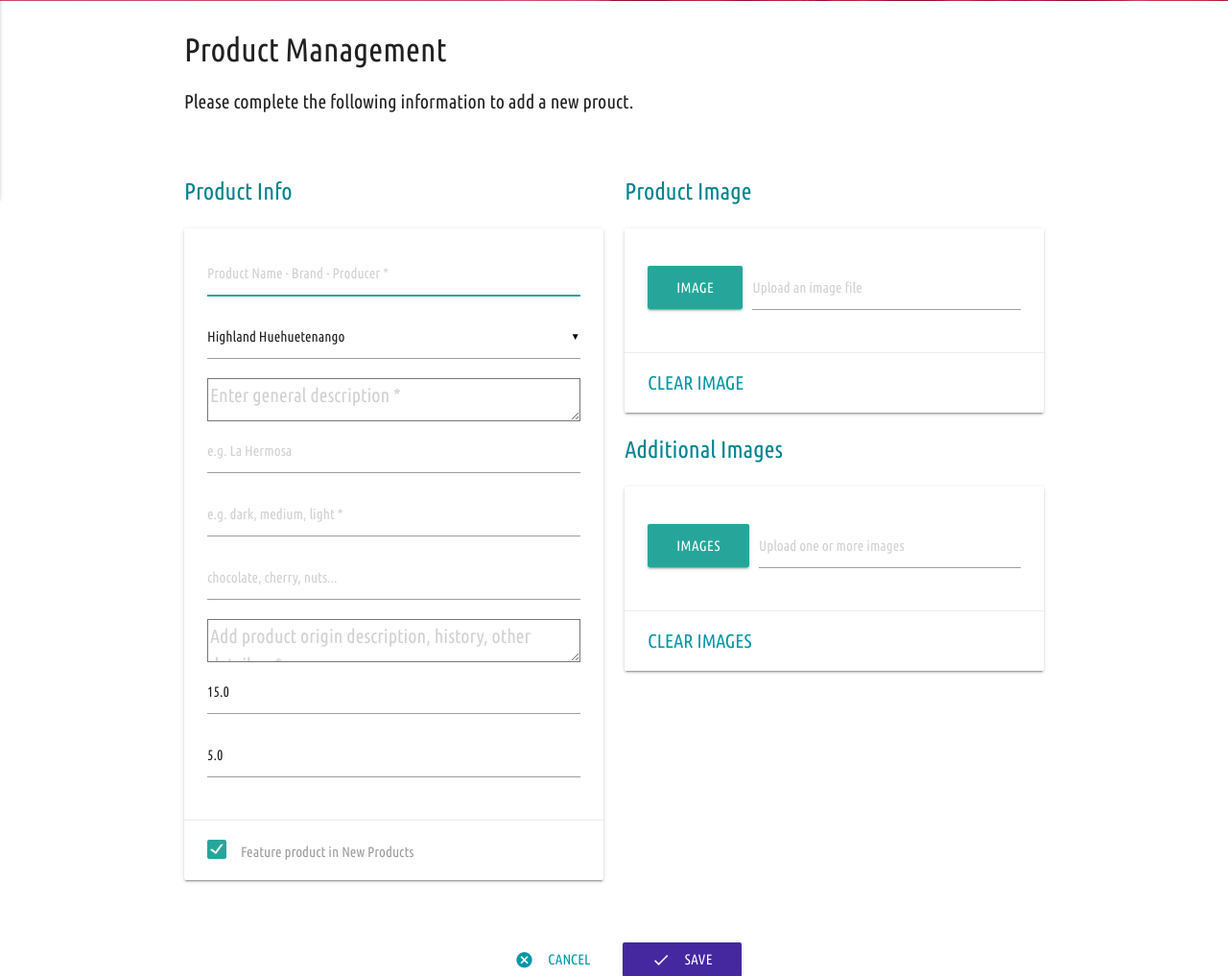
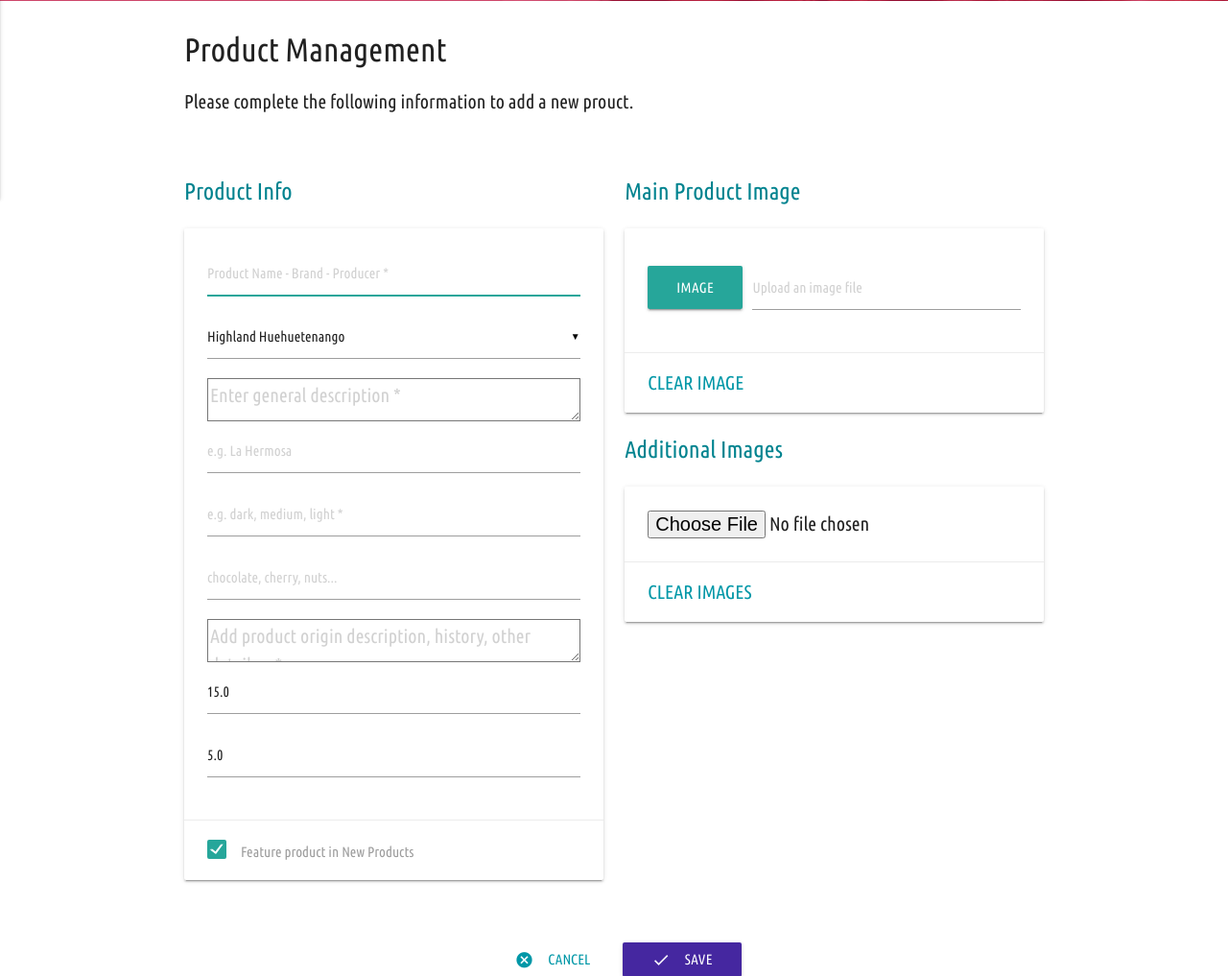
Before and after one commit to bramrodrigo89/guate-coffees-shop, a Django app: page /products/add/ in a window 1280 px wide. Shown: the part 653-1670 px from the top of the page at 96% size. Run offline with Django 3.2, Linux system fonts and the light colour scheme; the visitor is signed in with stand-in values (Sample User, id 1); data comes from the database, SQL or seed files in the repository; parts of the project's set-up code (start-up, migrations or seed data) failed here and were passed over; some libraries are stand-ins or nearby versions.

Commit message:
simplified saving new product view, adding products logic is working now

```diff
--- a/products/forms.py
+++ b/products/forms.py
@@ -9,7 +9,7 @@ class ProductForm(forms.ModelForm):
         model = Product
         fields = '__all__'
 
-    widget_image = forms.ImageField(
+    main_image = forms.ImageField(
             label='Main Image', required=False, widget=CustomClearableFileInput)
 
     def __init__(self, *args, **kwargs):
@@ -28,8 +28,7 @@ class ProductForm(forms.ModelForm):
             'cupping_notes': 'chocolate, cherry, nuts...',
             'retail_price':'Price in US$',
             'rating':'Rating from 1 to 5',
-            'widget_image': 'Showin in search results',
-            'main_image': '',
+            'main_image': 'Shown in in search results',
             'new_product': 'Is this product new?',
         }
         labels = {
@@ -42,8 +41,7 @@ class ProductForm(forms.ModelForm):
             'cupping_notes': 'Cupping Notes',
             'retail_price':'Price In US$',
             'rating':'Customer Rating (1 to 5)',
-            'main_image': '',
-            'widget_image': 'Main Image',
+            'main_image': 'Main Image',
             'new_product': 'Feature As New Product',
         }
 
--- a/products/models.py
+++ b/products/models.py
@@ -47,7 +47,7 @@ class ProductImage(models.Model):
     image = models.ImageField(null=True, blank=True)
 
     def __str__(self):
-        return f'Additional image for product: {self.product.name}'
+        return f'Image for product: {self.product.name}'
 
 
 class ProductReview(models.Model):
--- a/products/templates/products/add_product.html
+++ b/products/templates/products/add_product.html
@@ -43,11 +43,11 @@
                     </div>
                 </div>
                 <div class="col s12 m6">
-                    <h5 class="header cyan-text text-darken-3 mt-20">Product Image</h5>
+                    <h5 class="header cyan-text text-darken-3 mt-20">Main Product Image</h5>
                     <div class="card horizontal mt-20" id="main-image-form">
                         <div class="card-stacked">
                             <div class="card-content">
-                                {{ form.widget_image }}
+                                {{ form.main_image }}
                             </div>
                             <div class="card-action">
                                 <a class="cyan-text text-darken-2">Clear Image</a>
@@ -58,15 +58,7 @@
                     <div class="card horizontal mt-20" id="additional-images-form">
                         <div class="card-stacked">
                             <div class="card-content">
-                                <div class="file-field input-field">
-                                    <div class="btn">
-                                        <span>Images</span>
-                                        <input type="file" id="images" name="images" accept="image/*" multiple>
-                                    </div>
-                                    <div class="file-path-wrapper">
-                                        <input class="file-path validate" type="text" placeholder="Upload one or more images">
-                                    </div>
-                                </div>
+                                {{ add_image.image | materializecss }}
                             </div>
                             <div class="card-action">
                                 <a class="cyan-text text-darken-2">Clear Images</a>
--- a/products/views.py
+++ b/products/views.py
@@ -3,12 +3,10 @@ from django.contrib import messages
 from django.db.models import Q
 from django.contrib.auth.decorators import login_required
 from django.core.files.storage import FileSystemStorage
-from django.core.files import File
-import urllib
-import os
+
 
 from .models import Product, Region
-from .forms import ProductForm
+from .forms import ProductForm, AdditionalImage
 
 # Create your views here.
 
@@ -99,13 +97,6 @@ def add_product(request):
         return redirect(reverse('home'))
 
     if request.method == 'POST':
-
-        new_main_image = request.FILES['widget_image'] if 'widget_image' in request.FILES else None
-        fs = FileSystemStorage()
-        filename = fs.save(new_main_image.name, new_main_image)
-        new_main_image_url = fs.url(filename)
-        img_file = urllib.request.urlretrieve(new_main_image_url)
-
         product_data = {
             'name': request.POST['name'],
             'region': request.POST['region'],
@@ -118,27 +109,24 @@ def add_product(request):
             'rating': request.POST['rating'],
             'new_product': request.POST['new_product'],
         }
-        product_form = ProductForm(product_data)
+        product_form = ProductForm(request.POST, request.FILES)
 
         if product_form.is_valid():
-            new_product = product_form.save(commit=False)
-            new_product.main_image.save(
-                os.path.basename(new_main_image_url),
-                File(open(img_file[0], 'rb'))
-            )
-            new_product.save()
+            new_product = product_form.save()
             messages.success(request, 'Successfully added product!')
-            # return redirect(reverse('product_detail', args=[product.id]))
+            return redirect(reverse('product_detail', args=[new_product.id]))
         else:
             messages.error(
                 request, 'Failed to add product. \
                 Please ensure the form is valid.')
     else:
         product_form = ProductForm()
+        image_form = AdditionalImage()
 
     template = 'products/add_product.html'
     context = {
         'form': product_form,
+        'add_image': image_form,
     }
 
     return render(request, template, context)
```
